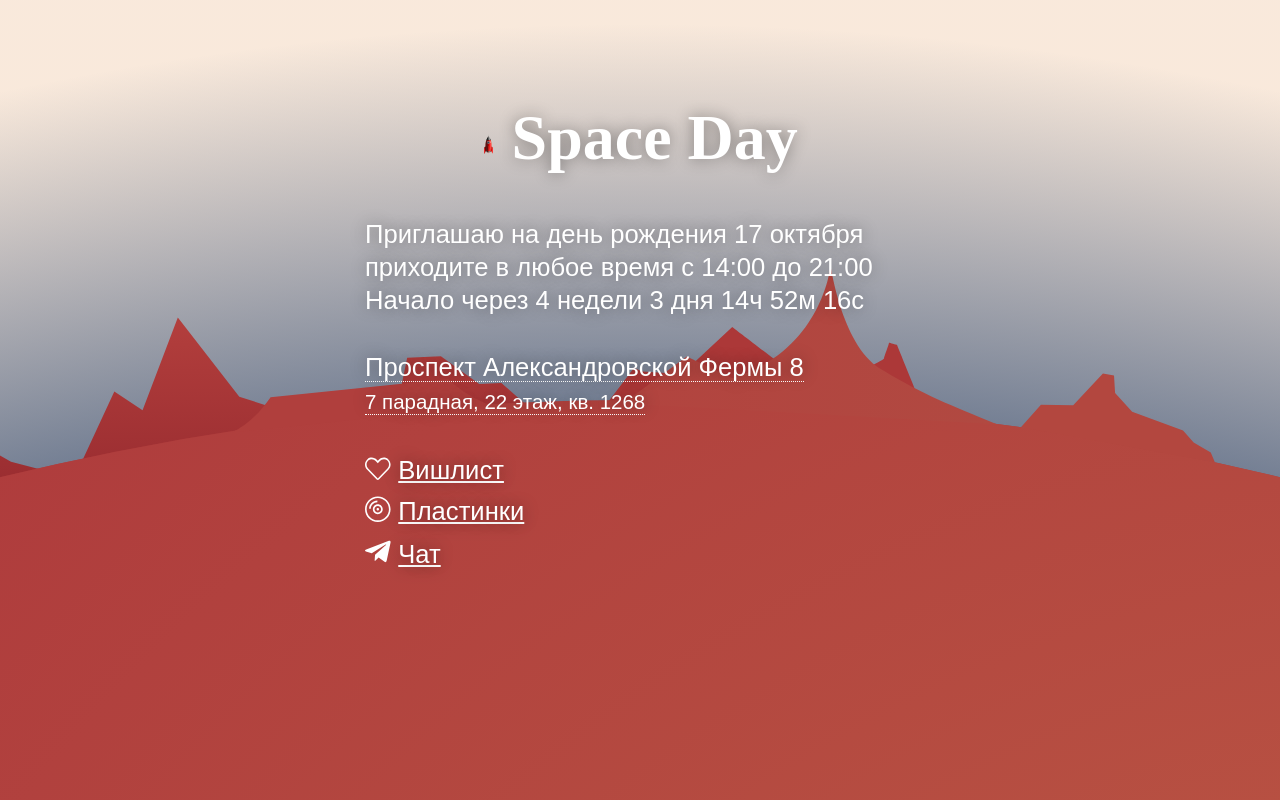
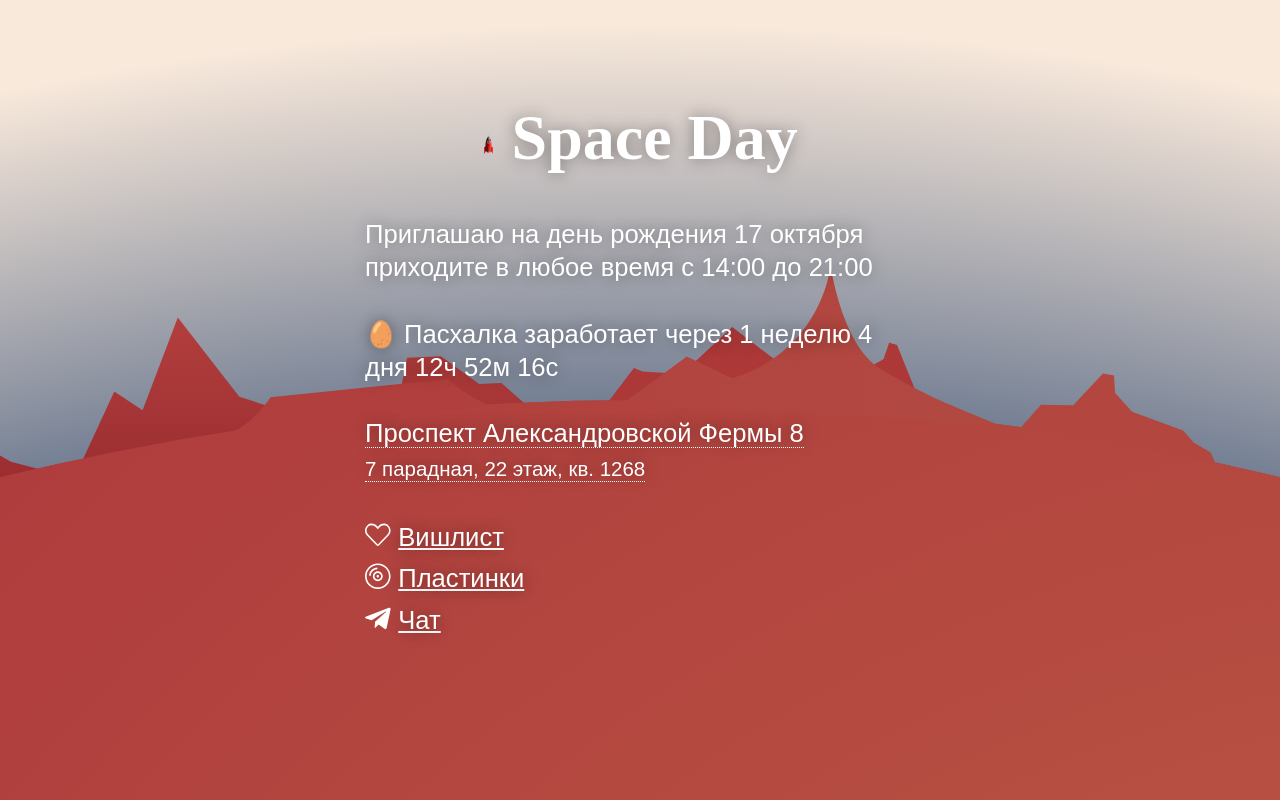
Before and after one commit to ErBlack/spaceday, a Svelte app: page / in a window 1280 px wide. Built offline with nearby package versions, Linux system fonts and the light colour scheme; the HTML template or start-up script is replaced by a standard one.

Commit message:
go go go

```diff
--- /dev/null
+++ b/src/EggTimer.js
@@ -0,0 +1,3 @@
+export const eggStart = new Date('2020-09-27T09:00:00.000Z');
+
+export const isAvailable = () => eggStart < Date.now();
--- a/src/Header.svelte
+++ b/src/Header.svelte
@@ -2,14 +2,17 @@
 import { startGame, GameState } from './Space/Game';
 import clicker from './clicker';
 import { initSound } from './ost';
+import { isAvailable } from './EggTimer';
 
 	let active = GameState.active;
 
 	GameState.addEventListener('change:active', ({value}) => active = value);
 
 const onClick = clicker(6, 250, () => {
-  startGame();
-  initSound();
+  if (isAvailable() || location.search === '?debug') {
+    startGame();
+    initSound();
+  }
 });
 
 </script>
--- a/src/Invintation.svelte
+++ b/src/Invintation.svelte
@@ -4,6 +4,8 @@
 	import Twitter from './Twitter.svelte';
 	import Header from './Header.svelte';
 	import { GameState } from './Space/Game';
+
+	import { isAvailable, eggStart } from './EggTimer';
 
 	let active = GameState.active;
 
@@ -74,8 +76,15 @@
 		<br/>
 		приходите в любое время с 14:00 до 21:00
 		<br/>
-		Начало через	<Timer start={start}/>
-		<br/><br/>
+		{#if isAvailable()}
+		Начало через <Timer start={start}/>
+		{/if}
+		{#if !isAvailable()}
+		<br/>
+		🥚 Пасхалка заработает через <Timer start={eggStart}/>
+		{/if}
+		<br>
+		<br/>
 		<a href="https://yandex.ru/maps/-/CCQxr8VeOC">
 			Проспект Александровской Фермы 8<br>
 			<span class="address">
--- a/src/Links.svelte
+++ b/src/Links.svelte
@@ -13,7 +13,7 @@
 		{
 			icon: '<svg width="1em" fill="currentColor" xmlns="http://www.w3.org/2000/svg" viewBox="0 0 448 512"><path d="M446.7 98.6l-67.6 318.8c-5.1 22.5-18.4 28.1-37.3 17.5l-103-75.9-49.7 47.8c-5.5 5.5-10.1 10.1-20.7 10.1l7.4-104.9 190.9-172.5c8.3-7.4-1.8-11.5-12.9-4.1L117.8 284 16.2 252.2c-22.1-6.9-22.5-22.1 4.6-32.7L418.2 66.4c18.4-6.9 34.5 4.1 28.5 32.2z"/></svg>',
 			text: 'Чат',
-			href: 'https://t.me/joinchat/AnHOJhXRaP9pF74nxXB8Dg'
+			href: 'https://t.me/joinchat/AnHOJlSlCSUe6zByoSGanA'
 		}
 	]
 </script>
--- a/src/Space/Game/Ping.svelte
+++ b/src/Space/Game/Ping.svelte
@@ -5,5 +5,5 @@
     export let begin;
 </script>
 <circle stroke-width="1px" fill="none" stroke="rgba(255,255,255,.35)" cx="{x}" cy={y} r="0" vector-effect="non-scaling-stroke">
-    <animate attributeName="r" values="0; 8.5; 30; 50; 250; {SYSTEM_RADIUS_PX}; {SYSTEM_RADIUS_PX * 5}" keyTimes="0; 0.190; 0.377; 0.394; 0.565; 0.9; 1" dur="110s" begin="{begin}"/>
+    <animate attributeName="r" values="0; 8.5; 30; 50; 250; {SYSTEM_RADIUS_PX}; {SYSTEM_RADIUS_PX * 5}" keyTimes="0; 0.190; 0.377; 0.394; 0.565; 0.80; 1" dur="110s" begin="{begin}"/>
 </circle>
--- a/src/Space/Game/index.js
+++ b/src/Space/Game/index.js
@@ -96,8 +96,6 @@ const Controller = {
             y
         };
 
-        return status;
-
         if (x < LANDING_LEFT || x > LANDING_RIGHT) {
             status.success = false;
             status.wrongPlace = true;
--- a/src/Space/Space.svelte
+++ b/src/Space/Space.svelte
@@ -40,7 +40,7 @@ const win = () => {
     setTimeout(() => {
         prompt('Позравляю! Теперь пришли мне код, чтобы узнать, был ли ты первым', code);
         finishGame();
-    }, 111000)
+    }, 113000)
 }
 
 GameState.addEventListener('change:landStatus', ({value}) => {
```
